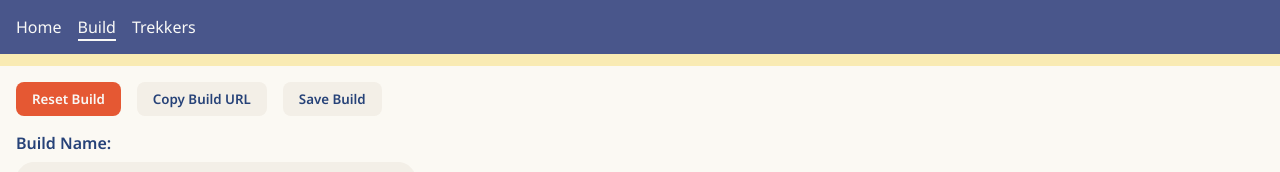
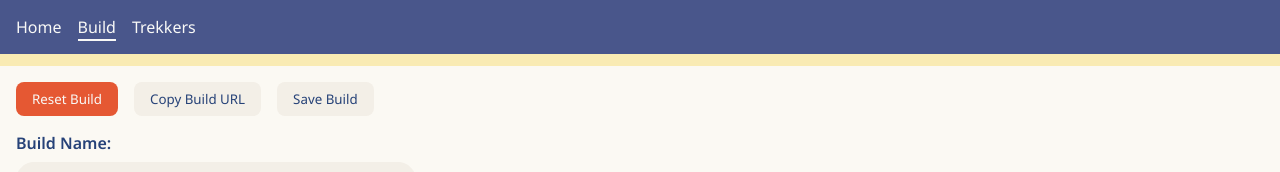
Before and after one commit to antjowie/stella-sora-build, a SvelteKit app in the folder webapp/: page /build in a window 1280 px wide. Shown: the top 172 px of the page. Built offline with nearby package versions, Linux system fonts and the light colour scheme.

Commit message:
Fix all potentials being bold

```diff
--- a/webapp/src/routes/+layout.svelte
+++ b/webapp/src/routes/+layout.svelte
@@ -116,7 +116,6 @@
         border: none;
         border-radius: 0.5rem;
         cursor: pointer;
-        font-weight: 600;
         transition: 0.2s;
     }
 
```
